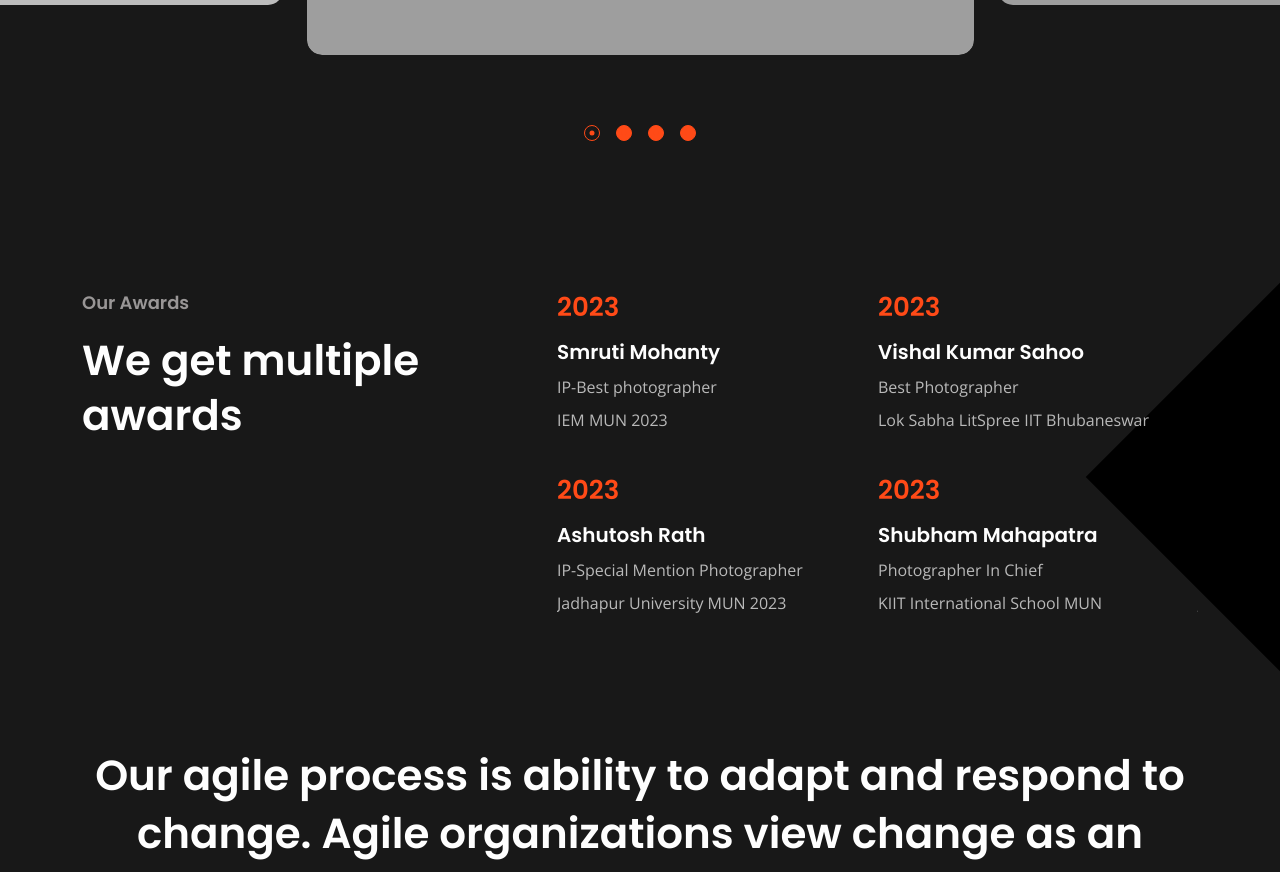
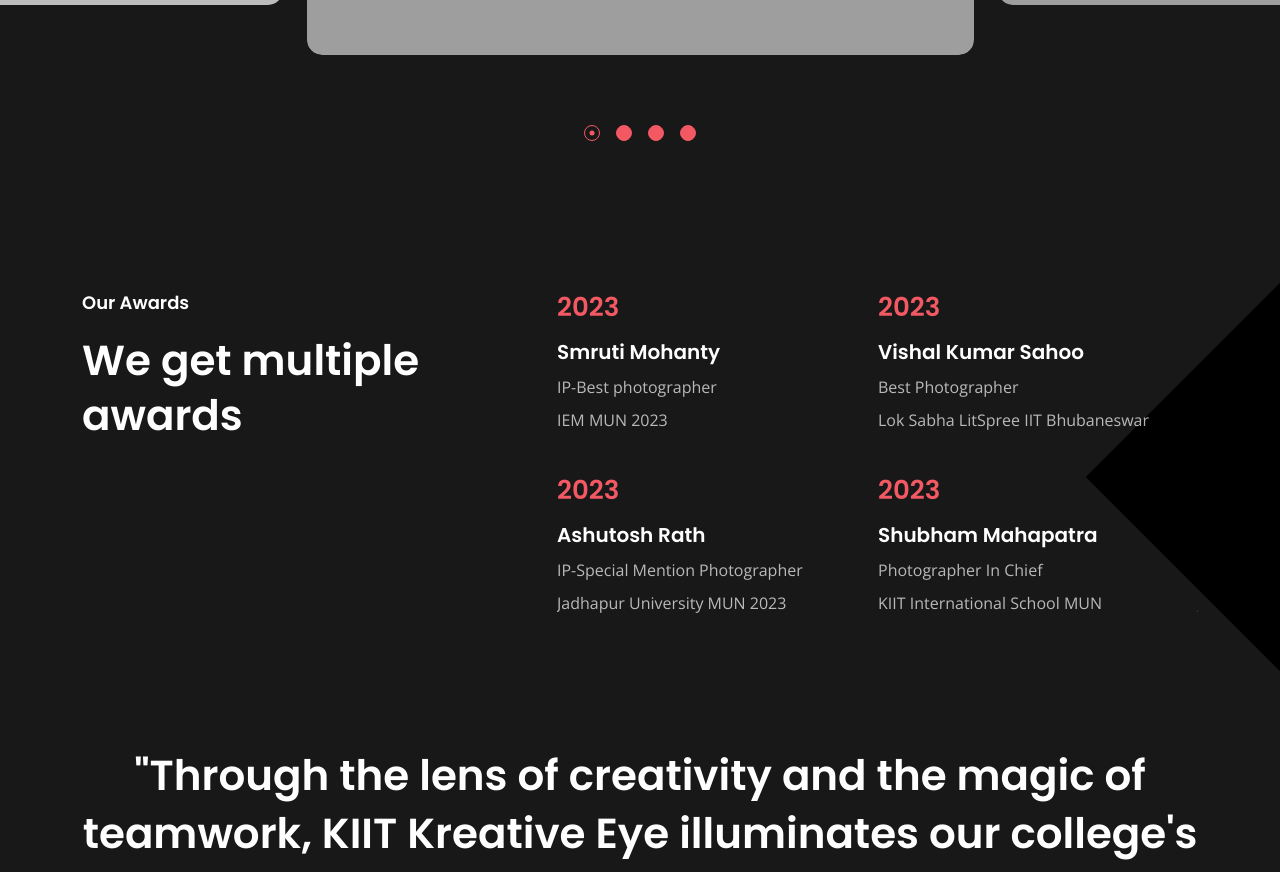
Before and after one commit to pratik123-coder/Kreative-eye-NextJS, a Next.js app: page / in a window 1280 px wide. Shown: the part 1880-2752 px from the top of the page. Built offline with nearby package versions, Linux system fonts and the light colour scheme; grey boxes are pictures that could not be loaded.

Commit message:
Team Carousel Updated. Quote Added

```diff
--- a/components/Team/index.jsx
+++ b/components/Team/index.jsx
@@ -28,7 +28,7 @@ export default function Team({
         )}
         {memberSocial.twitter && (
           <Link href={memberSocial.twitter}>
-            <Icon icon="fa-brands:twitter" />
+            <Icon icon="teenyicons:twitter-solid"  />
           </Link>
         )}
         {memberSocial.youtube && (
--- a/pages/index.jsx
+++ b/pages/index.jsx
@@ -127,8 +127,8 @@ export default function Home() {
         <Spacing lg="130" md="70" />
         <Div className="container">
           <h2 className="cs-font_50 cs-m0 text-center cs-line_height_4">
-            Our agile process is ability to adapt and respond to change. Agile
-            organizations view change as an opportunity, not a threat.
+            "Through the lens of creativity and the magic of teamwork,
+            KIIT <span className="text-weight-bold text"> Kreative Eye</span> illuminates our college's stories. Together, we capture memories and paint them with the vibrant colors of passion."
           </h2>
           <Spacing lg="70" md="70" />
           <VideoModal/>
@@ -152,8 +152,32 @@ export default function Home() {
             variant="cs-style1"
           />
           <Spacing lg="85" md="45" />
+          <SectionHeading
+              title=""
+              subtitle="Broadcasting"
+              variant="cs-style1"
+          />
           <TeamSlider />
           <Spacing lg="85" md="45" />
+          <SectionHeading
+              title=""
+              subtitle="Design"
+              variant="cs-style1"
+          />
+          <TeamSlider />
+          <Spacing lg="85" md="45" />
+          <SectionHeading
+              title=""
+              subtitle="Painting"
+              variant="cs-style1"
+          />
+          <TeamSlider />
+          <Spacing lg="85" md="45" />
+          <SectionHeading
+              title=""
+              subtitle="Social Media And R&D"
+              variant="cs-style1"
+          />
           <TeamSlider />
         </Div>
         <Spacing lg="150" md="80" />
--- a/styles/common/_general.scss
+++ b/styles/common/_general.scss
@@ -804,7 +804,7 @@ label {
   position: relative;
   z-index: 2;
   .cs-section_subtitle {
-    color: $ternary;
+    color: $primary;
     font-size: 18px;
     margin-bottom: 20px;
   }
--- a/styles/common/_slider.scss
+++ b/styles/common/_slider.scss
@@ -224,6 +224,7 @@
 .cs-arrow_style2,
 .cs-arrow_style3 {
   .slick-arrow {
+    margin: 130px;
     width: 60px;
     height: 35px;
     border: 2px solid $white;
--- a/styles/default/_color_variable.scss
+++ b/styles/default/_color_variable.scss
@@ -5,7 +5,7 @@ $white: #fff;
 $black: #161616;
 $primary: #FEFEFE;
 $secondary: rgba($primary, 0.7);
-$ternary: #999696;
+$ternary: #FFE983;
 $border: #4D4D4D;
 $gray: #181818;
-$accent: #FF4A17;
+$accent: #F35963;
```
